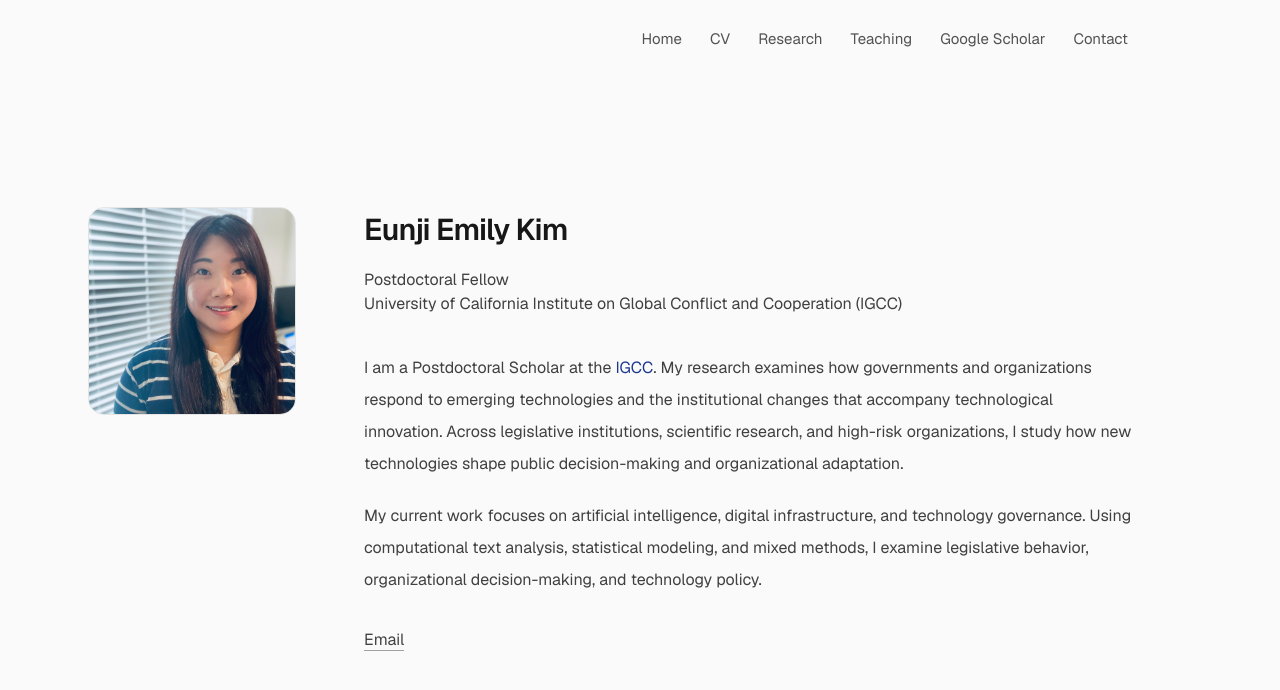
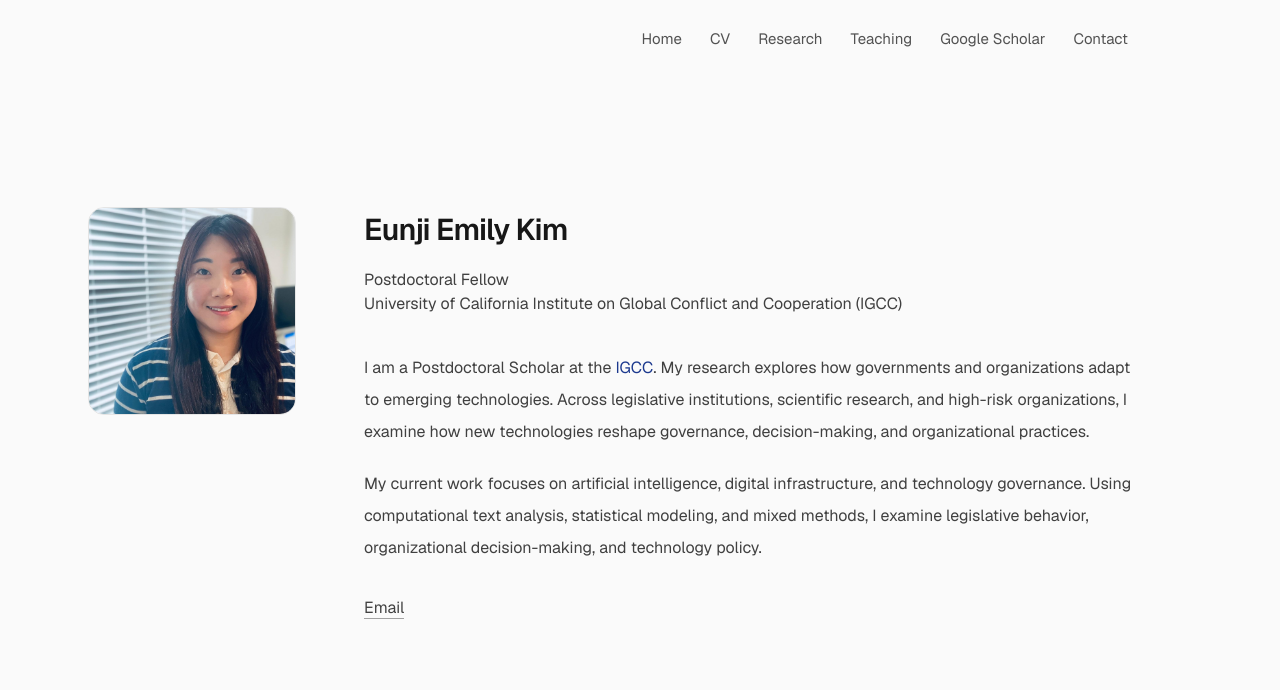
Before and after one commit to EunjiEmilyKim/personal-website, a Next.js app: page / in a window 1280 px wide. Shown: the top 690 px of the page. Built offline with nearby package versions, Linux system fonts and the light colour scheme.

Commit message:
feat: revise research description for clarity and focus on adaptation
Co-authored-by: EunjiEmilyKim <190784631+EunjiEmilyKim@users.noreply.github.com>

```diff
--- a/src/app/page.tsx
+++ b/src/app/page.tsx
@@ -41,7 +41,7 @@ export default function Home() {
               >
               IGCC
             </a>
-             . My research examines how governments and organizations respond to emerging technologies and the institutional changes that accompany technological innovation. Across legislative institutions, scientific research, and high-risk organizations, I study how new technologies shape public decision-making and organizational adaptation.
+             . My research explores how governments and organizations adapt to emerging technologies. Across legislative institutions, scientific research, and high-risk organizations, I examine how new technologies reshape governance, decision-making, and organizational practices.
             </p>
 
             <p>
```
